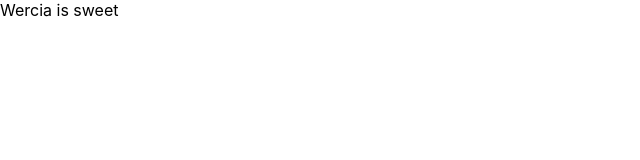
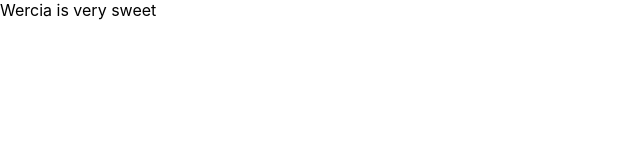
Before and after one commit to kacperwolanski/myPortfolio, a React (Create React App) app in the folder portfolio/: page / in a window 1280 px wide. Shown: the top 160 px of the page, without its empty margins (0-640 px from the left). Built offline with nearby package versions, Linux system fonts and the light colour scheme.

Commit message:
gh deploy test

```diff
--- a/portfolio/src/App.tsx
+++ b/portfolio/src/App.tsx
@@ -1,5 +1,5 @@
 function App() {
-  return <div>Wercia is sweet</div>;
+  return <div>Wercia is very sweet</div>;
 }
 
 export default App;
```
